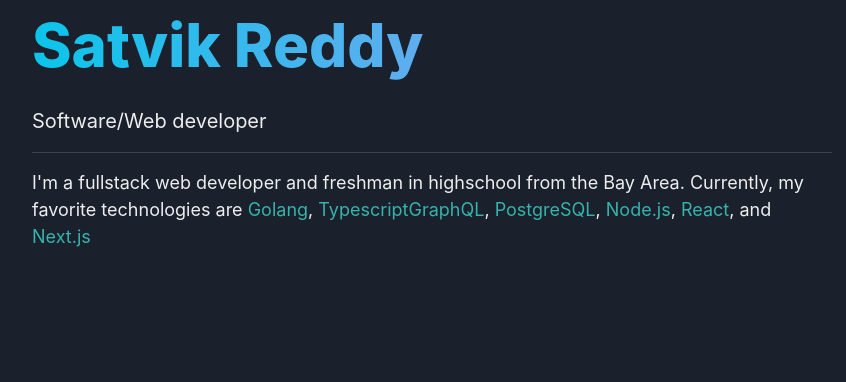
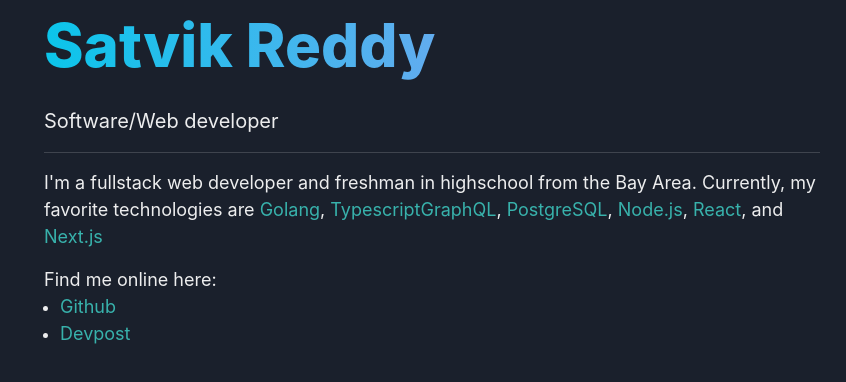
Before and after one commit to SatvikR/satvikreddy.com, a Next.js app: page / in a window 1280 px wide. Shown: the top 382 px of the page, without its empty margins (208-1054 px from the left). Built offline with nearby package versions, Linux system fonts and the light colour scheme.

Commit message:
added links

```diff
--- /dev/null
+++ b/src/components/Header.tsx
@@ -0,0 +1,20 @@
+import { Text } from "@chakra-ui/react";
+import React from "react";
+
+export const Header: React.FC = () => {
+  return (
+    <header>
+      <Text
+        bgGradient="linear(to-l, purple.300, cyan.400)"
+        bgClip="text"
+        fontSize="6xl"
+        fontWeight="extrabold"
+      >
+        Satvik Reddy
+      </Text>
+      <Text fontSize="xl" my={4}>
+        Software/Web developer
+      </Text>
+    </header>
+  );
+};
--- a/src/components/Intro.tsx
+++ b/src/components/Intro.tsx
@@ -1,35 +1,19 @@
-import { Box, Text } from "@chakra-ui/react";
 import React from "react";
 import { StyledLink } from "./StyledLink";
+import { Text } from "@chakra-ui/react";
 
 export const Intro: React.FC = () => {
   return (
-    <Box>
-      <Text
-        bgGradient="linear(to-l, purple.300, cyan.400)"
-        bgClip="text"
-        fontSize="6xl"
-        fontWeight="extrabold"
-      >
-        Satvik Reddy
-      </Text>
-      <Text fontSize="xl" my={4}>
-        Software/Web developer
-      </Text>
-      <hr />
     <Text my={4} fontSize="lg">
       I'm a fullstack web developer and freshman in highschool from the Bay
       Area. Currently, my favorite technologies are{" "}
       <StyledLink href="https://golang.org/">Golang</StyledLink>,{" "}
-        <StyledLink href="https://www.typescriptlang.org/">
-          Typescript
-        </StyledLink>
+      <StyledLink href="https://www.typescriptlang.org/">Typescript</StyledLink>
       <StyledLink href="https://graphql.org">GraphQL</StyledLink>,{" "}
       <StyledLink href="https://www.postgresql.org/">PostgreSQL</StyledLink>,{" "}
       <StyledLink href="https://nodejs.org/en/">Node.js</StyledLink>,{" "}
       <StyledLink href="https://reactjs.org/">React</StyledLink>,{" and "}
       <StyledLink href="https://nextjs.org/">Next.js</StyledLink>
     </Text>
-    </Box>
   );
 };
--- /dev/null
+++ b/src/components/Links.tsx
@@ -0,0 +1,23 @@
+import { ListItem, Text, UnorderedList } from "@chakra-ui/react";
+import React from "react";
+import { StyledLink } from "./StyledLink";
+
+export const Links: React.FC = () => {
+  return (
+    <>
+      <Text fontSize="lg">Find me online here: </Text>
+      <UnorderedList>
+        <ListItem>
+          <StyledLink href="https://github.com/SatvikR" fontSize="lg">
+            Github
+          </StyledLink>
+        </ListItem>
+        <ListItem>
+          <StyledLink href="https://devpost.com/SatvikR" fontSize="lg">
+            Devpost
+          </StyledLink>
+        </ListItem>
+      </UnorderedList>
+    </>
+  );
+};
--- a/src/pages/index.tsx
+++ b/src/pages/index.tsx
@@ -1,11 +1,18 @@
 import { Box } from "@chakra-ui/react";
 import React from "react";
+import { Header } from "../components/Header";
 import { Intro } from "../components/Intro";
+import { Links } from "../components/Links";
 
 const Index = () => {
   return (
-    <Box maxW="800px" width="100%" mx="auto">
-      <Intro />
+    <Box maxW="800px" width="100%" mx="auto" px={3}>
+      <Header />
+      <hr />
+      <main>
+        <Intro />
+        <Links />
+      </main>
     </Box>
   );
 };
```
Lines whose indentation alone changed are shown as unchanged.
